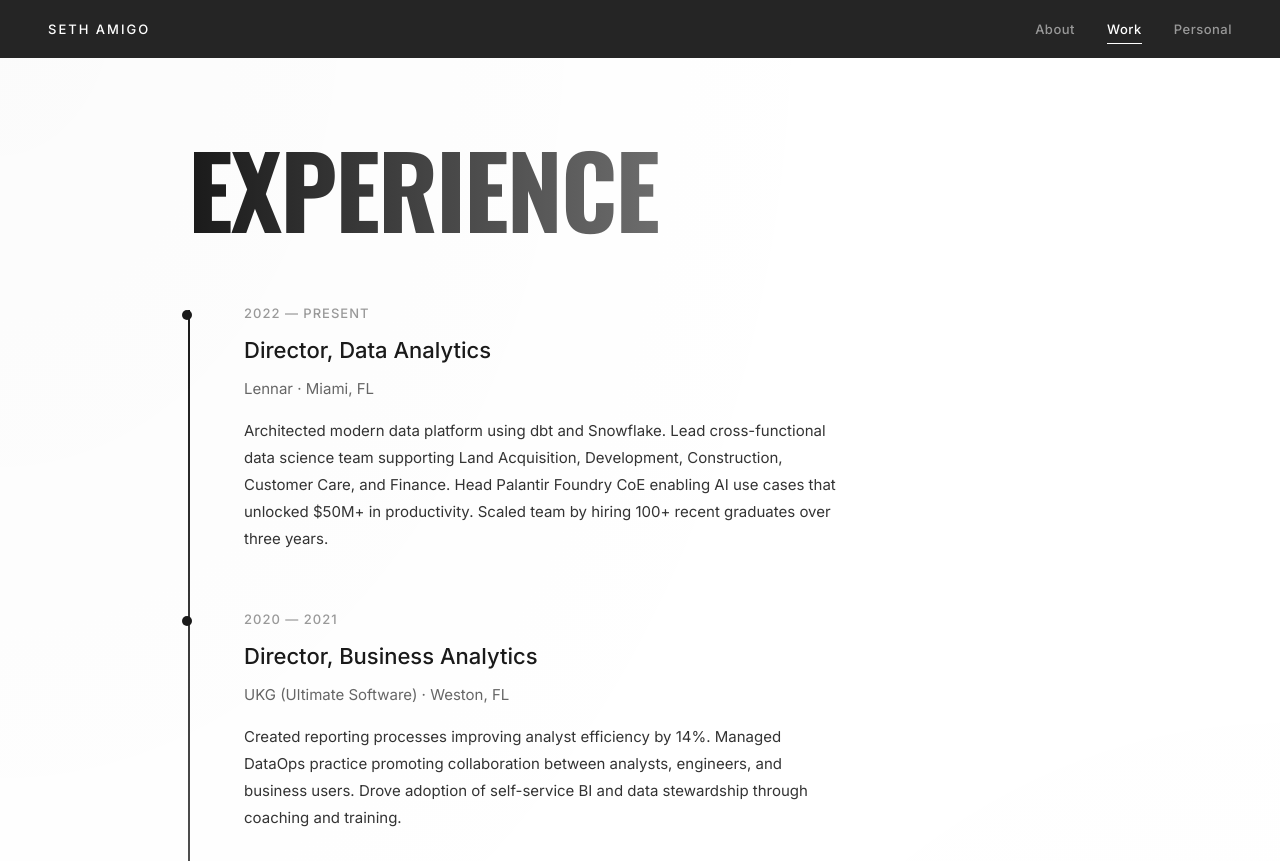
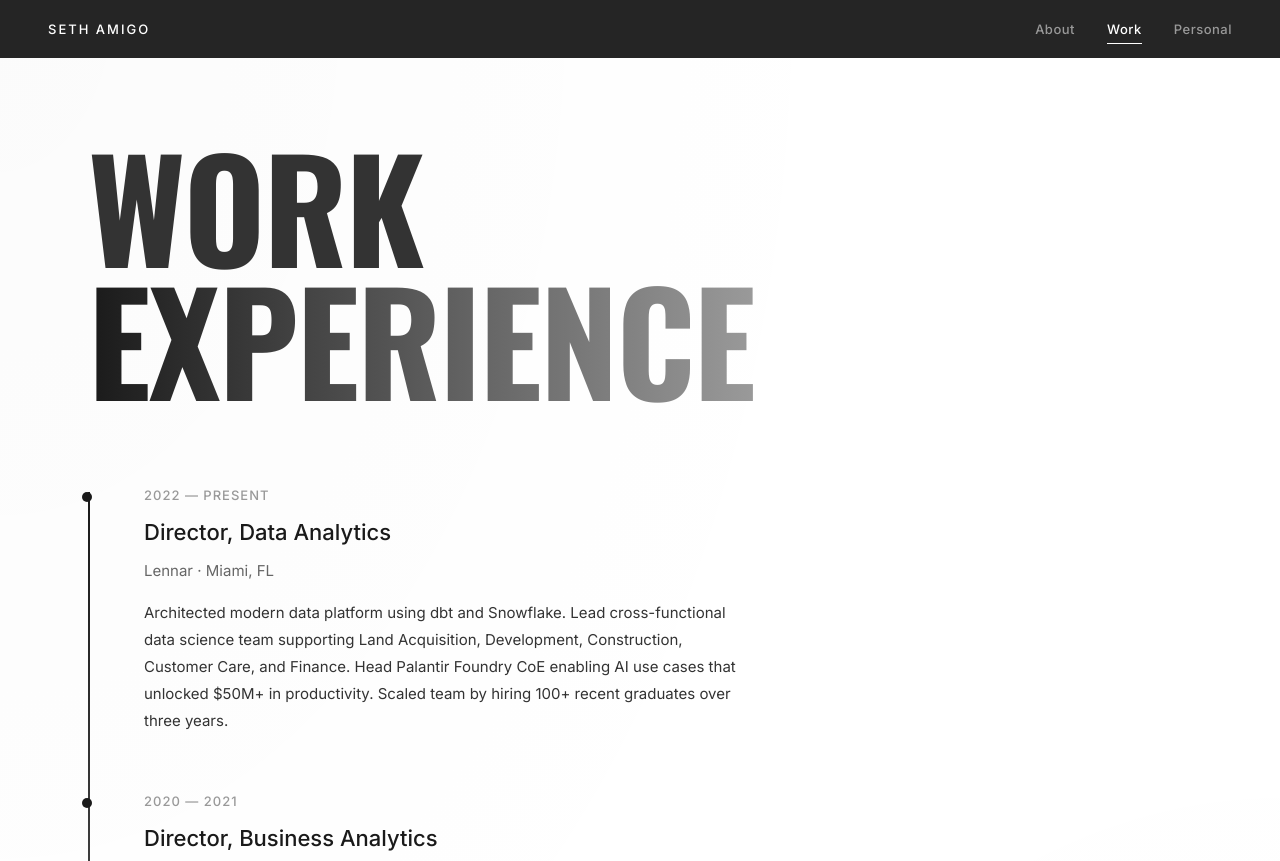
Before and after one commit to SethAmigo/sethamigo.github.io, a plain HTML site: page work.html in a window 1280 px wide. Shown: the top 861 px of the page. Drawn offline with nearby package versions, Linux system fonts and the light colour scheme.

Commit message:
updated styling

```diff
--- a/work.html
+++ b/work.html
@@ -111,7 +111,7 @@
 
         /* Main Content */
         main {
-            max-width: 1000px;
+            max-width: 1200px;
             margin: 0 auto;
             padding: 80px 48px 120px;
         }
@@ -119,21 +119,32 @@
         /* Page Title */
         .page-title {
             font-family: 'Oswald', sans-serif;
-            font-size: clamp(56px, 10vw, 100px);
+            font-size: clamp(72px, 12vw, 140px);
             font-weight: 700;
-            line-height: 1;
+            line-height: 0.95;
             text-transform: uppercase;
-            margin-bottom: 64px;
+            margin-bottom: 80px;
             letter-spacing: -2px;
-            background: linear-gradient(90deg, var(--black) 0%, var(--gray-light) 80%, #ddd 100%);
+        }
+
+        .page-title span {
+            display: block;
+            transition: transform 0.4s ease;
+        }
+
+        .page-title:hover span:first-child {
+            transform: translateX(8px);
+        }
+
+        .page-title:hover span.fade {
+            transform: translateX(-8px);
+        }
+
+        .page-title .fade {
+            background: linear-gradient(90deg, var(--black) 0%, var(--gray-light) 60%, #ddd 100%);
             -webkit-background-clip: text;
             -webkit-text-fill-color: transparent;
             background-clip: text;
-            transition: transform 0.4s ease;
-        }
-
-        .page-title:hover {
-            transform: translateX(8px);
         }
 
         /* Timeline */
@@ -329,16 +340,19 @@
 </head>
 <body>
     <header>
-        <a href="index.html" class="logo">Seth Amigo</a>
+        <a href="/" class="logo">Seth Amigo</a>
         <nav>
-            <a href="index.html">About</a>
-            <a href="work.html" class="active">Work</a>
-            <a href="personal.html">Personal</a>
+            <a href="/">About</a>
+            <a href="/work.html" class="active">Work</a>
+            <a href="/personal.html">Personal</a>
         </nav>
     </header>
 
     <main>
-        <h1 class="page-title">Experience</h1>
+        <h1 class="page-title">
+            <span>WORK</span>
+            <span class="fade">EXPERIENCE</span>
+        </h1>
 
         <div class="timeline">
             <div class="timeline-item">
```
Also changed, not shown: index.html (+4 -4 lines), personal.html (+29 -15 lines).
